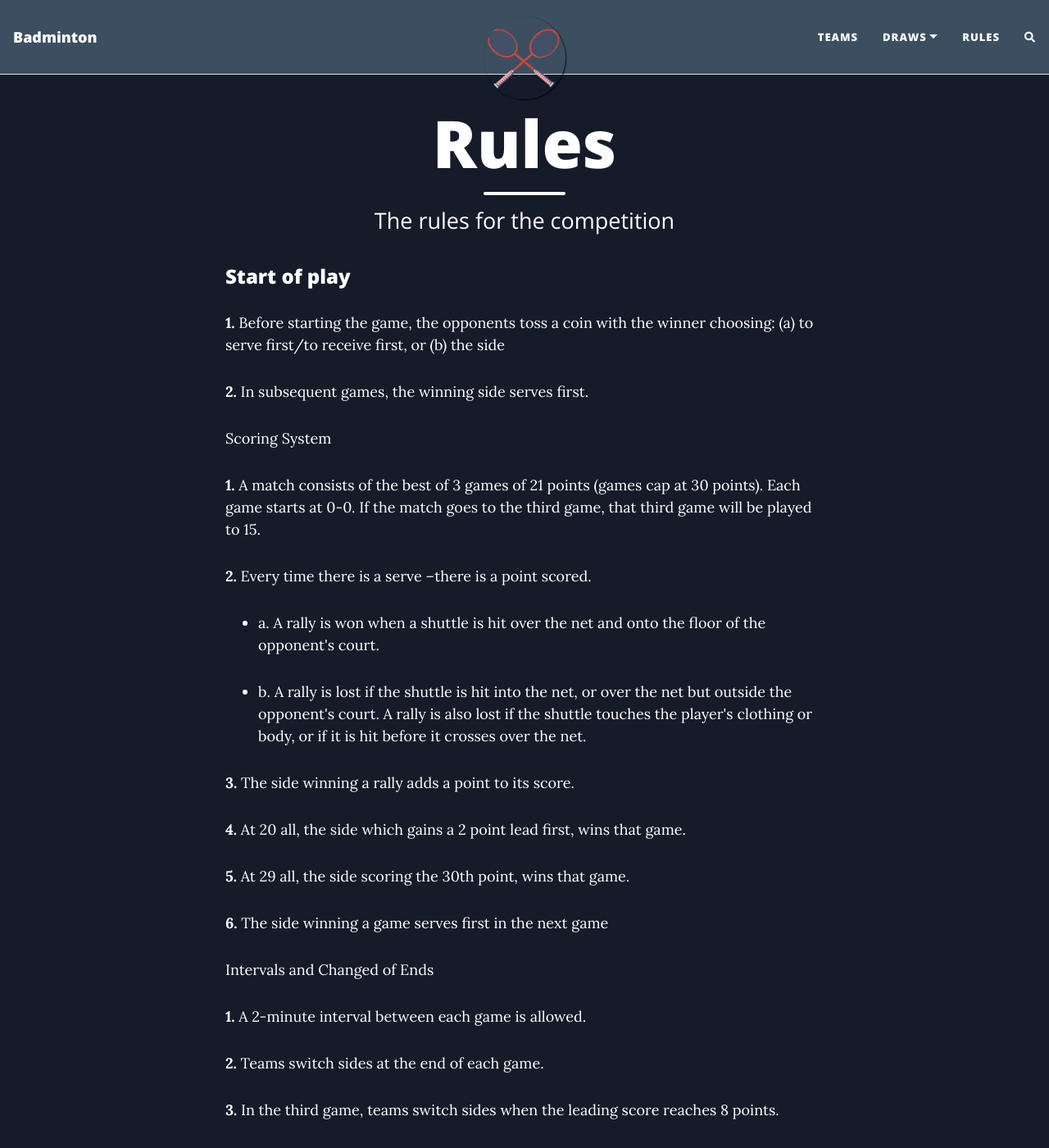
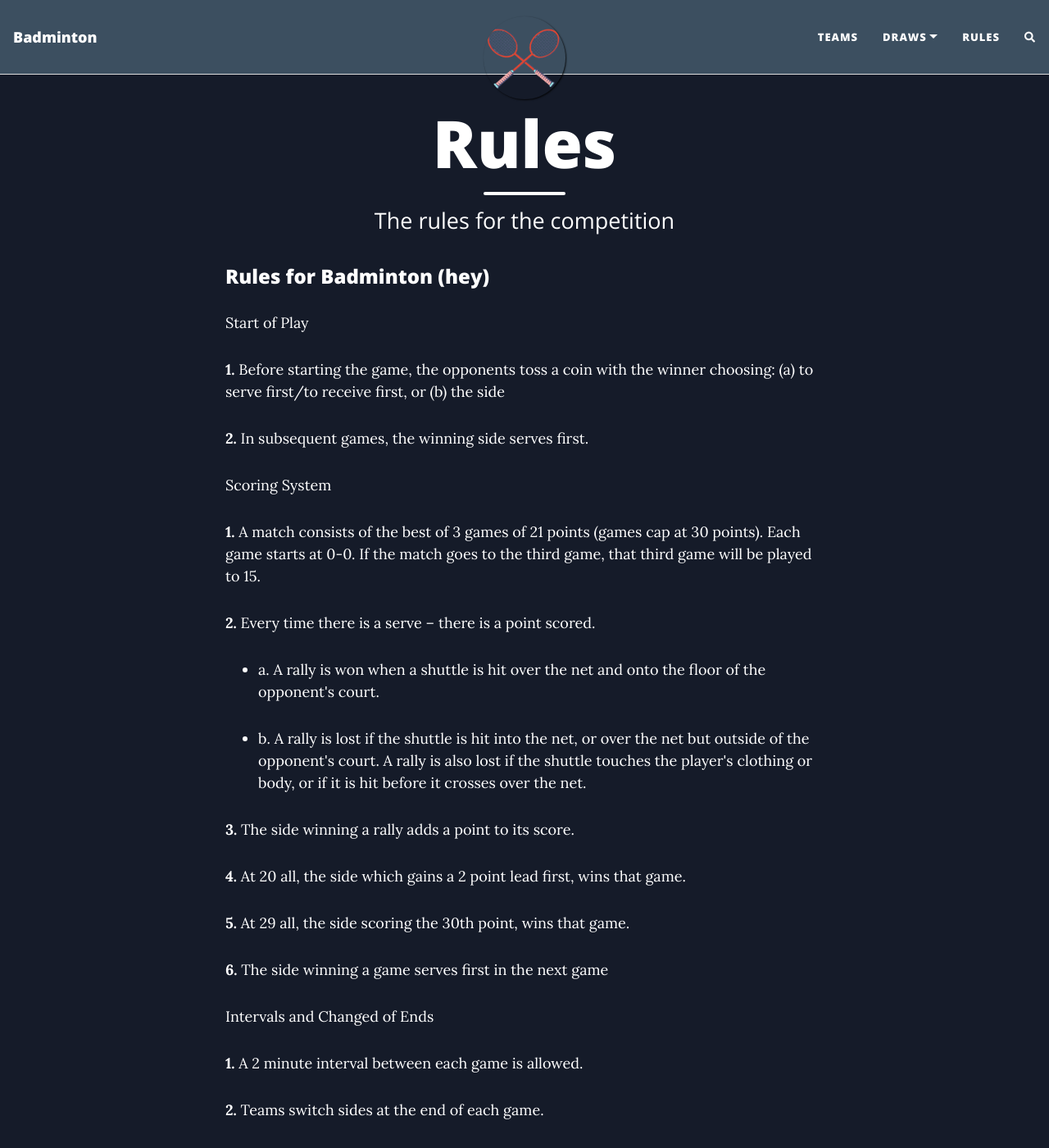
Before and after one commit to Dispatch9001/badminton, a Jekyll site: the page built from rules.md, in a window 1280 px wide and 1400 px high. Shown: the whole window at 82% size. Built offline with Jekyll 4.4.1, drawn with Linux system fonts in a browser that asks for light colours; nearby versions of some CDN libraries; comment, search, counter and statistics services are not loaded; some of the changed text lies outside the part shown.

Commit message:
Pull modifications to rules

```diff
--- a/rules.md
+++ b/rules.md
@@ -4,7 +4,9 @@ title: Rules
 subtitle: The rules for the competition
 ---
 
-### Start of play
+### Rules for Badminton (hey)
+
+Start of Play
 
 **1.** Before starting the game, the opponents toss a coin with the
 winner choosing: (a) to serve first/to receive first, or (b) the side
@@ -17,15 +19,11 @@ Scoring System
 at 30 points). Each game starts at 0-0. If the match goes to the third
 game, that third game will be played to 15.
 
-**2.** Every time there is a serve --there is a point scored.
+**2.** Every time there is a serve -- there is a point scored.
 
--   a\. A rally is won when a shuttle is hit over the net and onto the
-    floor of the opponent\'s court.
+-   a\. A rally is won when a shuttle is hit over the net and onto the floor of the opponent\'s court.
 
--   b\. A rally is lost if the shuttle is hit into the net, or over the
-    net but outside the opponent\'s court. A rally is also lost if
-    the shuttle touches the player\'s clothing or body, or if it is hit
-    before it crosses over the net.
+-   b\. A rally is lost if the shuttle is hit into the net, or over the net but outside of the opponent\'s court. A rally is also lost if the shuttle touches the player\'s clothing or body, or if it is hit before it crosses over the net.
 
 **3.** The side winning a rally adds a point to its score.
 
@@ -38,7 +36,7 @@ game.
 
 Intervals and Changed of Ends
 
-**1.** A 2-minute interval between each game is allowed.
+**1.** A 2 minute interval between each game is allowed.
 
 **2.** Teams switch sides at the end of each game.
 
@@ -84,17 +82,13 @@ considered ready.
 
 **12.** During the serve, it is a fault if:
 
--   \(a\) The shuttle is contacted above the server's waist or the
-    racket head is above any part of the hand.
+-   \(a\) The shuttle is contacted above the server's waist or the racket head is above any part of the hand.
 
--   \(b\) The shuttle does not fall into the diagonally opposite service
-    court.
+-   \(b\) The shuttle does not fall into the diagonally opposite service court.
 
--   \(c\) Some part of both feet of the server and receiver are not in
-    contact with the appropriate court until the shuttle is contacted by
-    the server. Touching a line with the foot is considered out of the
-    court. \*If players commit an error in the service court, the error
-    is corrected when the mistake is discovered.
+-   \(c\) Some part of both feet of the server and receiver are not in contact with the appropriate court until the shuttle is contacted by the server. Touching a line with the foot is considered out of the court.
+
+If players commit an error in the service court, the error is corrected when the mistake is discovered.
 
 ### General Play
 
@@ -106,35 +100,26 @@ way around, except for serves where you use the shorter back lines.
 
 **3.** Faults Include:
 
--   \(a\) The shuttle fails to pass over the net or lands outside the
-    boundary line.
+-   \(a\) The shuttle fails to pass over the net or lands outside the boundary line.
 
--   \(b\) The shuttle contacts the walls, ceiling, player or player's
-    clothes.
+-   \(b\) The shuttle contacts the walls, ceiling, player or player's clothes.
 
 -   \(c\) The shuttle passes through or under the net.
 
 -   \(d\) The player touches the net.
 
--   \(e\) The player reaches across the net to contact the shuttle
-    (following through across the net is allowed).
+-   \(e\) The player reaches across the net to contact the shuttle (following through across the net is allowed).
 
--   \(f\) The shuttle is hit more than once or comes to rest or is
-    momentarily caught on the racquet and thrown.
+-   \(f\) The shuttle is hit more than once or comes to rest or is momentarily caught on the racquet and thrown.
 
--   \(g\) The player obstructs an opponent or invades the opponent's
-    court.
+-   \(g\) The player obstructs an opponent or invades the opponent's court.
 
--   \(h\) A player is hit by the shuttle whether the player is standing
-    inside or outside the court boundaries.
+-   \(h\) A player is hit by the shuttle whether the player is standing inside or outside the court boundaries.
 
--   \(i\) It is illegal for a player to hold up his/her racquet to block
-    a return at the net. However, he/she may hold it up to protect
-    his/her face or if he/she is returning it from within the
-    appropriate receiving court.
+-   \(i\) It is illegal for a player to hold up his/her racquet to block a return at the net. However, he/she may hold it up to protect his/her face or if he/she is returning it from within the appropriate receiving court.
 
-**4.** Any accidental hindrance is considered a "let"and there will be a
-re-serve. For example, a player or shuttle from another game entering
+**4.** Any accidental hindrance is considered a "let" and there will be
+a re-serve. For example, a player or shuttle from another game entering
 the court.
 
 They can miss the serve 3 times before it gets changed to the other team
```
